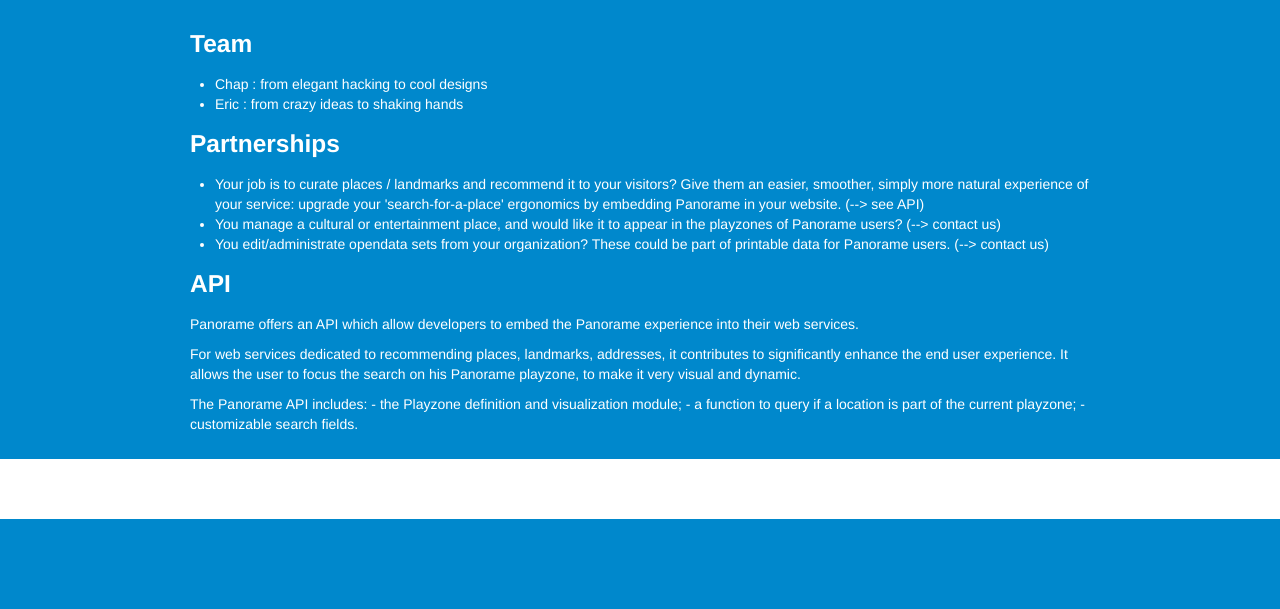
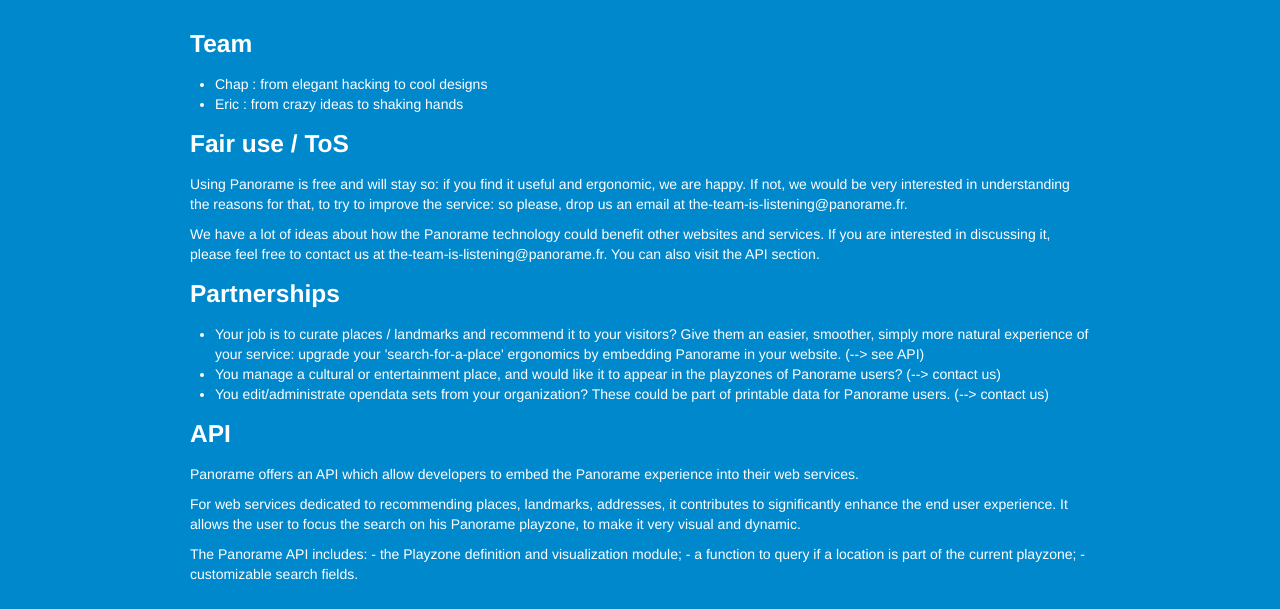
Before and after one commit to tchapi/panorame, a PHP site: template include/templates/pages/_contact.php in a window 1280 px wide. Shown: the part 281-890 px from the top of the page. Before the commit the page ends 800 px from the top, so only its background shows below. Run offline with PHP 8.4, Linux system fonts and the light colour scheme; the template is opened without the code that fills it, so the values that code supplies are empty; some libraries are stand-ins or nearby versions.

Commit message:
Switching the Fair use / ToS paragraph : done

```diff
--- a/include/templates/pages/_contact.php
+++ b/include/templates/pages/_contact.php
@@ -15,6 +15,13 @@
       <li>Eric : from crazy ideas to shaking hands</li>
     </ul>
   </p>
+
+
+  <h3>Fair use / ToS</h3>
+
+  <p>Using Panorame is free and will stay so: if you find it useful and ergonomic, we are happy. If not, we would be very interested in understanding the reasons for that, to try to improve the service: so please, drop us an email at the-team-is-listening@panorame.fr.</p>
+  <p>We have a lot of ideas about how the Panorame technology could benefit other websites and services. If you are interested in discussing it, please feel free to contact us at the-team-is-listening@panorame.fr. You can also visit the API section.</p>
+
 
   <h3>Partnerships</h3>
 
```
